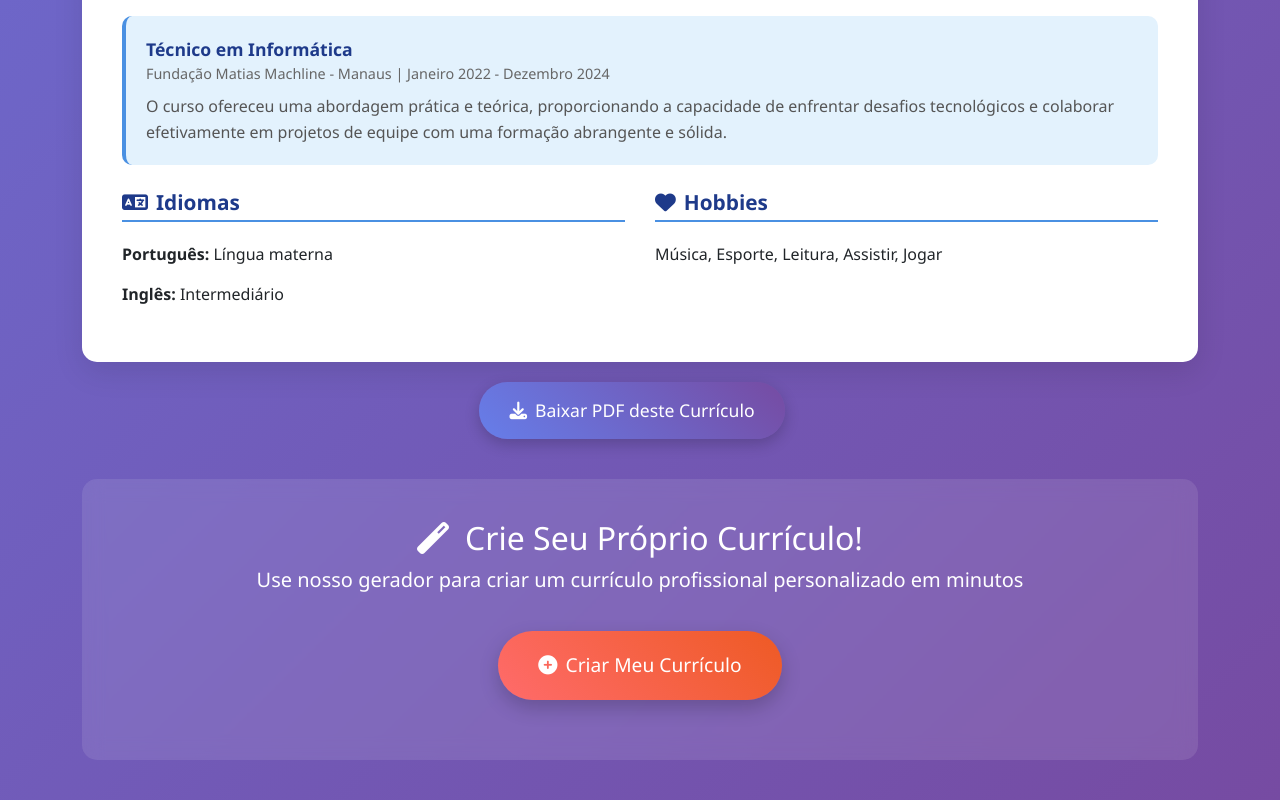
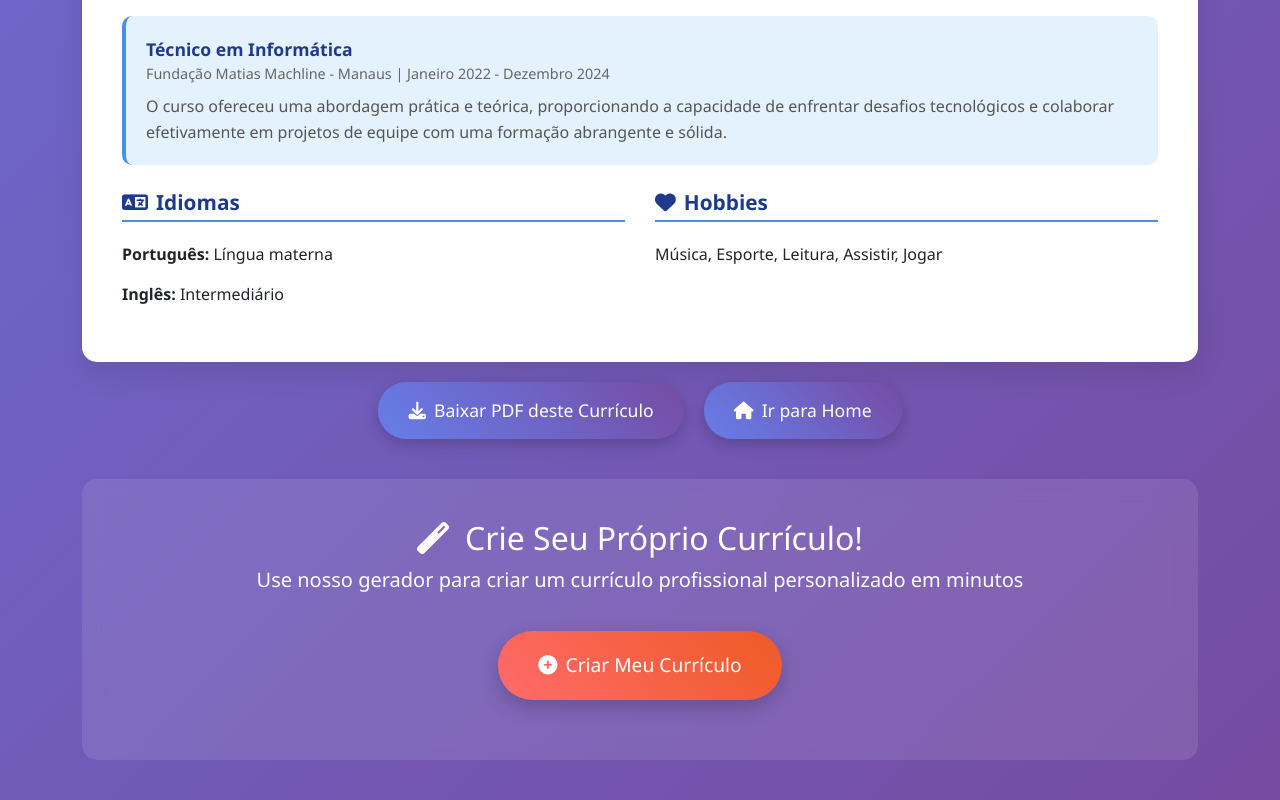
Before and after one commit to kelvinmxz/correcurriculo, a plain HTML site: page index.html in a window 1280 px wide. Shown: the part 1851-2651 px from the top of the page. Drawn offline with nearby package versions, Linux system fonts and the light colour scheme.

Commit message:
home button

```diff
--- a/index.html
+++ b/index.html
@@ -352,6 +352,9 @@
                 <button onclick="generatePDF()" class="btn btn-generate btn-lg me-3">
                     <i class="fas fa-download me-2"></i>Baixar PDF deste Currículo
                 </button>
+                <a href="home.html" class="btn btn-generate btn-lg">
+                    <i class="fas fa-home me-2"></i>Ir para Home
+                </a>
             </div>
 
             <!-- CTA Section -->
```
